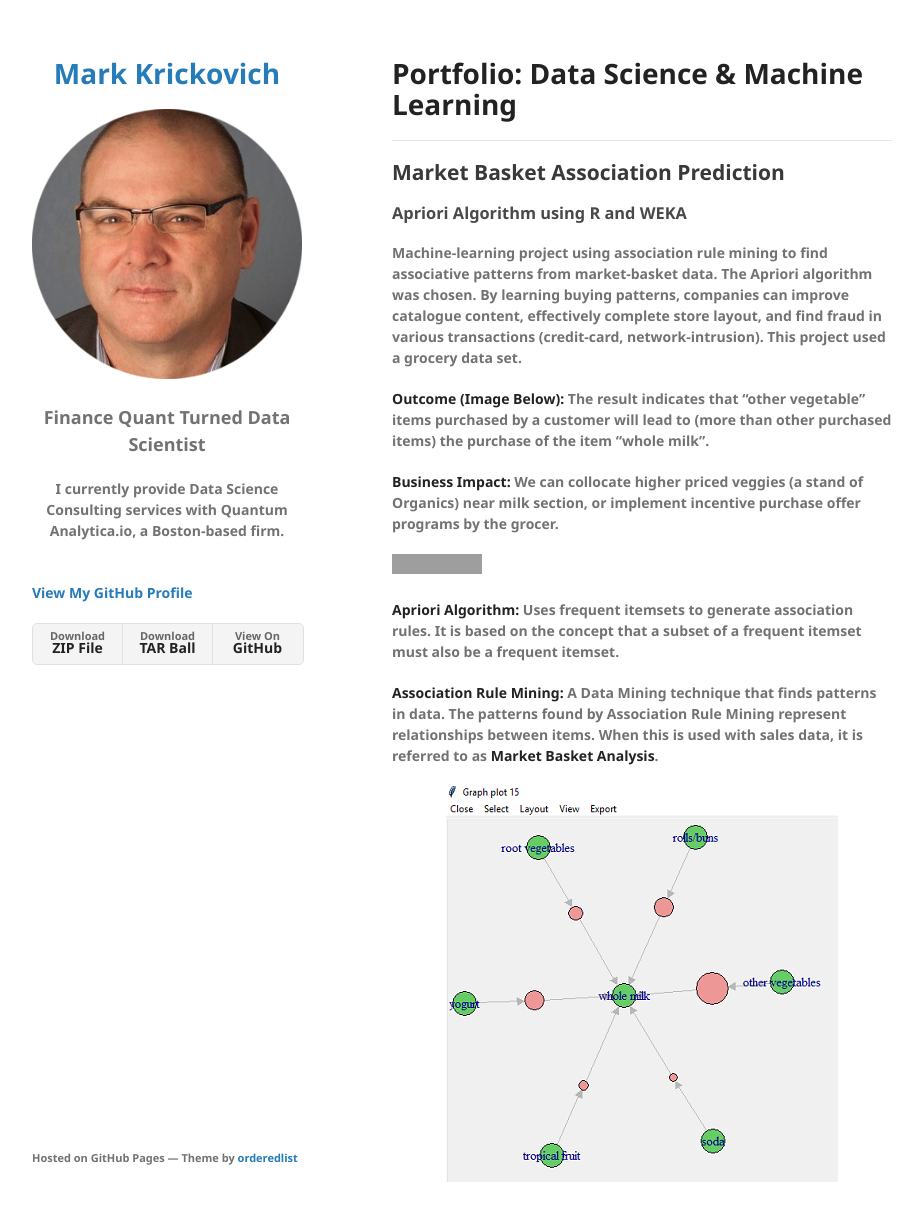
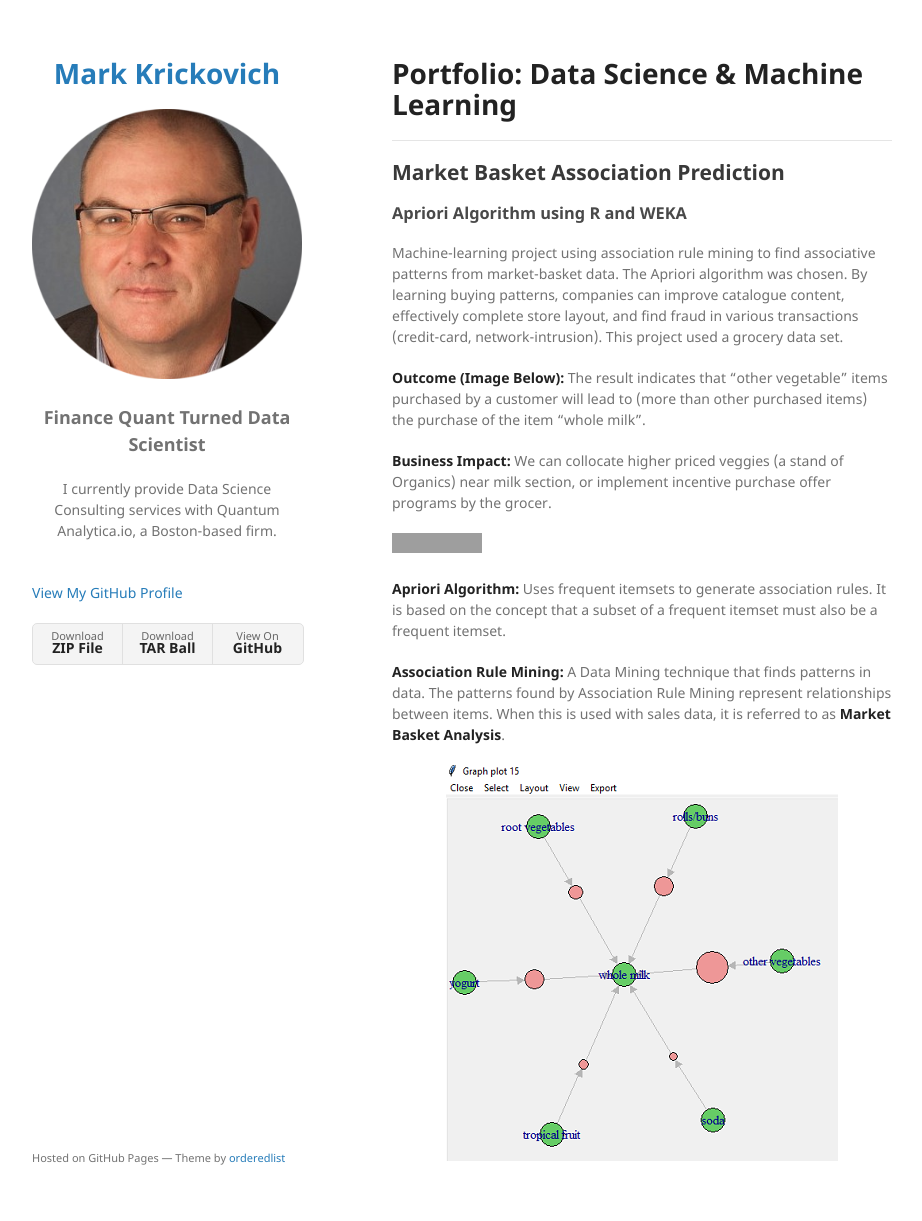
Before and after one commit to MarkKrickovich/MarkKrickovich.github.io, a Jekyll site: the page built from index.md, in a window 1280 px wide and 1237 px high. Shown: the top 1221 px of the window, without its empty margins (178-1100 px from the left). Built offline with Jekyll 4.4.1, drawn with Linux system fonts in a browser that asks for light colours; our own code applies the rules of GitHub Pages for plain Markdown files; grey boxes are pictures that could not be loaded.

Commit message:
Update _config.yml

```diff
--- a/_config.yml
+++ b/_config.yml
@@ -4,7 +4,7 @@ logo: "/assets/img/MK.png?raw=true"
 
 description:
    <p align="center">
-   <font size="+1.5"><b>Finance Quant Turned Data Scientist<b></font>
+   <font size="+1.5"><b>Finance Quant Turned Data Scientist</b></font>
    </p>
 
    <p align="center">
```
